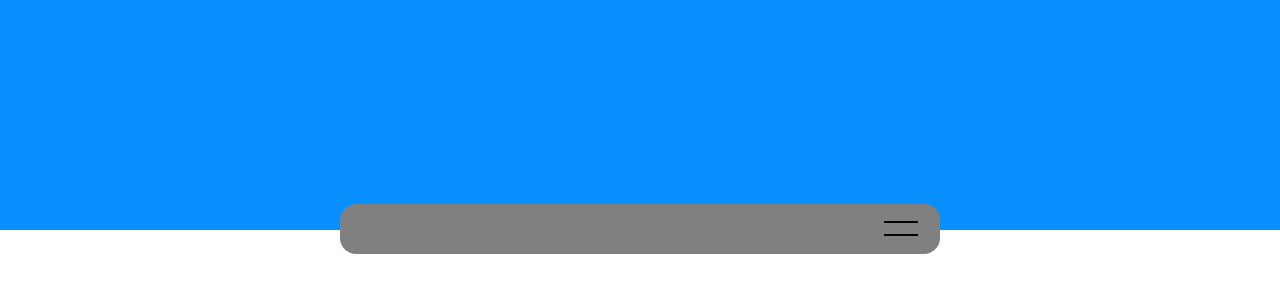
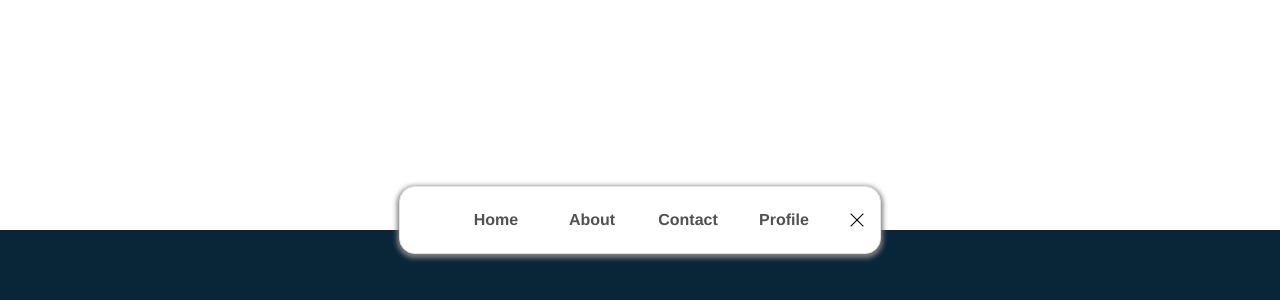
Before and after one commit to Stresadiz/mini-proyects, a plain HTML site: page animated-navigation/animated-navigation.html in a window 1280 px wide. Shown: the part 170-470 px from the top of the page. Drawn offline with Linux system fonts and the light colour scheme.

Commit message:
Animated Navigation proyect finalized, new animation, new button and margin fixed

```diff
--- a/animated-navigation/animated-navigation.html
+++ b/animated-navigation/animated-navigation.html
@@ -9,15 +9,15 @@
 </head>
 <body>
     <div class="container">
-        <div class="navbar ">
+        <div class="navbar">
             <ul class="navbar__list ">
-                <li class="item non-active"><a href="#" class="link link--var">Home</a></li>
-                <li class="item non-active"><a href="#" class="link">About</a></li>
-                <li class="item non-active"><a href="#" class="link">Contact</a></li>
-                <li class="item non-active"><a href="#" class="link">Profile</a></li>
-                <li class="btn btn-origin">
-                    <span class="line line--var"></span>
-                    <span class="line line--var"></span>
+                <li class="item"><a href="#" class="link">Home</a></li>
+                <li class="item"><a href="#" class="link">About</a></li>
+                <li class="item"><a href="#" class="link">Contact</a></li>
+                <li class="item"><a href="#" class="link">Profile</a></li>
+                <li class="btn">
+                    <span class="line"></span>
+                    <span class="line"></span>
                 </li>
             </ul>
         </div>
--- a/animated-navigation/script.js
+++ b/animated-navigation/script.js
@@ -1,20 +1,20 @@
+const btn = document.querySelector(".btn");
 const lines = document.querySelectorAll(".line");
-
+const nav = document.querySelector(".navbar__list");
 const items = document.querySelectorAll(".item");
 
-const btn = document.querySelector(".btn")
-
-btn.addEventListener("click", (e) => {
-
-    btn.classList.toggle("btn-origin");
+btn.addEventListener("click", () => {
 
     lines.forEach(line => {
         line.classList.toggle("line--var");
         line.style.transition = "0.5s";
     });
 
+    nav.classList.toggle("nav--var");
+    nav.style.transition = "1s";
+
     items.forEach(item => {
-        item.classList.toggle("non-active");
-        item.style.transition = "1s";
+        item.classList.toggle("item--var");
+        item.style.transition = "0.5s";
     });
 })
--- a/animated-navigation/styles.css
+++ b/animated-navigation/styles.css
@@ -4,14 +4,14 @@
 }
 
 body{
-    background-color: white;
+    background-color: rgb(9, 38, 57);
     font-family: Helvetica, sans-serif;
 }
 
 .container{
     height: 50vh;
     position: relative;
-    background-color: rgb(8, 144, 255);
+    background-color: rgb(255, 255, 255);
 }
 
 .navbar{
@@ -30,88 +30,96 @@ body{
     display: flex;
     justify-content: center;
     align-items: center;
-    background-color: gray;
+    background-color: rgb(255, 255, 255);
     width: fit-content;
     gap: 1em;
-    padding: 1em 2em;
+    border: 1px solid rgb(231, 225, 225);
+    position: relative;
+    padding: 1em 0;
+    width: 30em;
+    box-shadow: 0 2px 5px 2px gray;
     border-radius: 1em;
 }
 
+
+.nav--var{
+    width: 3em;
+}
+
 .link{
-    color: rgb(255, 255, 255);
+    color: rgb(82, 81, 81);
     text-decoration: none;
-    background-color: rgb(89, 89, 89);
-    padding: 0.5em 2em;
-    border-radius: 16px;
     font-weight: 600;
+    text-align: center;
 }
 
 .link:hover{
-    background-color: rgb(65, 165, 247);
-    transition: 1s;
+    color: black;
 }
 
-.link--var{
-    content: "";
+.item{
+    width: 5em;
+    padding: 0.5em 0;
+    text-align: center;
+    overflow: hidden;
+}
+
+.item--var{
+    width: 0;
+    overflow: hidden;
 }
 
 .btn{
-    position: relative;
+    position: absolute;
     cursor: pointer;
     width: 1em;
     height: 1em;
-}
-
-.btn:hover{
-    cursor: pointer;
-}
-
-.line{
-    position: absolute;
-    padding: 1px;
-    width: 2em;
-    background-color: rgb(0, 0, 0);
-    left: -0.5em;
-    right: 0;
-    margin: auto;
-    top: 0.5em;
-
-}
-
-.line:hover{
-    cursor: pointer;
+    right: 2em;
+    right: 1em;
 }
 
 .line:nth-child(1){
-    transform: rotate(45deg);
+    transform:translateY(-0.47em) rotate(-45deg) ;
     transform-origin: center center;
+    height: 1px;
+    padding: 0 1px;
+    background-color: rgb(0, 0, 0);
+    position: absolute;
+    width: 1em;
+    bottom: 0;
+    margin: auto;
 }
 
 .line:nth-child(2){
-    transform: rotate(-45deg);
+    transform: translateY(0.47em) rotate(45deg);
     transform-origin: center center;
-}
-
-.non-active{
-    opacity: 0;
-}
-
-.btn-origin{
-    display: flex;
+    background-color: black;
+    position: absolute;
+    padding: 0 1px;
+    width: 1em;
+    height: 1px;
+    top: 0;
     margin: auto;
 }
 
 .line--var:nth-child(1){
-    transform: translateX(-0.5em) translateY(0em);
-    top: 0em;
-    left: 0;
-    right: 0;
+    transform: translateY(0) rotate(0deg) ;
+    height: 2px;
+    background-color: rgb(93, 86, 86);
+    position: absolute;
+    padding: 0 0px;
+    width: 1em;
+    bottom: 0;
+    margin: auto;
 }
 
 .line--var:nth-child(2){
-    top: 0.8em;
-    left: 0;
-    right: 0;
-    bottom: auto;
-    transform: translateX(-0.5em) translateY(-0em);
+    transform: translateY(0) rotate(0deg);
+    background-color: rgb(93, 86, 86);
+    position: absolute;
+    padding: 0 0px;
+    width: 1em;
+    height: 2px;
+    top: 0;
+    margin: auto;
 }
```
